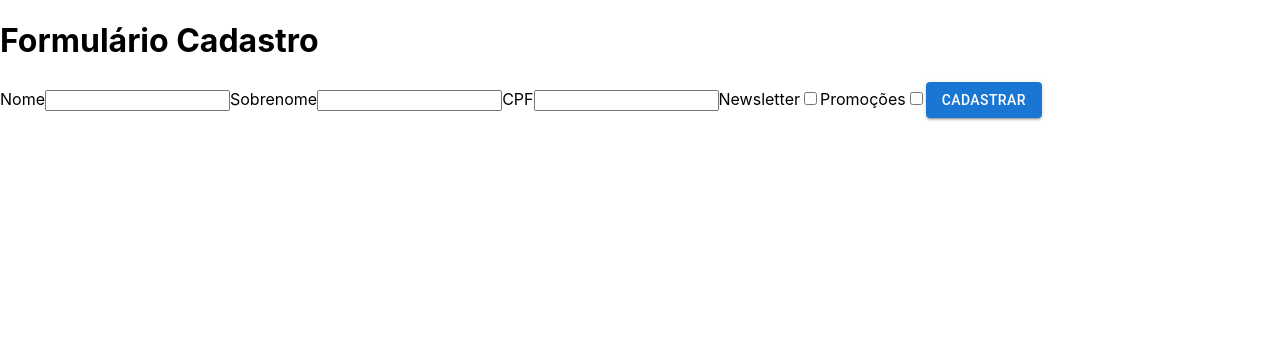
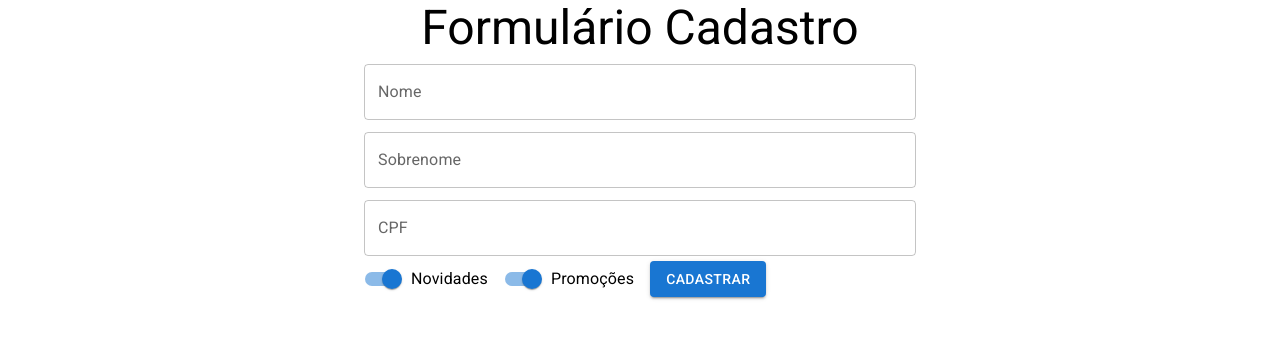
Before and after one commit to murilofregonesi/react-form, a React (Create React App) app: page / in a window 1280 px wide. Shown: the top 338 px of the page. Built offline with nearby package versions, Linux system fonts and the light colour scheme.

Commit message:
feat: mui components on form

```diff
--- a/package.json
+++ b/package.json
@@ -5,6 +5,7 @@
   "dependencies": {
     "@emotion/react": "^11.9.0",
     "@emotion/styled": "^11.8.1",
+    "@fontsource/roboto": "^4.5.5",
     "@mui/material": "^5.6.1",
     "@testing-library/jest-dom": "^5.16.4",
     "@testing-library/react": "^12.1.5",
--- a/src/App.js
+++ b/src/App.js
@@ -1,14 +1,19 @@
 import { Fragment } from 'react';
 import './App.css';
 import RegistrationForm from "./components/RegistrationForm"
+import { Container, Typography } from '@mui/material';
+import '@fontsource/roboto/300.css';
+import '@fontsource/roboto/400.css';
+import '@fontsource/roboto/500.css';
+import '@fontsource/roboto/700.css';
 
 
 function App() {
   return (
-    <Fragment>
-      <h1>Formulário Cadastro</h1>
+    <Container maxWidth="sm">
+      <Typography component="h1" variant="h3" align="center">Formulário Cadastro</Typography>
       <RegistrationForm/>
-    </Fragment>
+    </Container>
   );
 }
 
--- a/src/components/RegistrationForm/RegistrationForm.jsx
+++ b/src/components/RegistrationForm/RegistrationForm.jsx
@@ -1,24 +1,16 @@
 import React from "react";
-import Button from '@mui/material/Button';
+import { TextField, Button, FormControlLabel, Switch } from '@mui/material';
 
 
 function RegistrationForm() {
     return(
         <form>
-            <label>Nome</label>
-            <input type="text" />
+            <TextField id="name" label="Nome" margin="dense" fullWidth />
+            <TextField id="surname" label="Sobrenome" margin="dense" fullWidth />
+            <TextField id="cpf" label="CPF" margin="dense" fullWidth />
 
-            <label>Sobrenome</label>
-            <input type="text" />
-
-            <label>CPF</label>
-            <input type="text" />
-
-            <label>Newsletter</label>
-            <input type="checkbox" />
-
-            <label>Promoções</label>
-            <input type="checkbox" />
+            <FormControlLabel label="Novidades" control={<Switch defaultChecked />} />
+            <FormControlLabel label="Promoções" control={<Switch defaultChecked />} />
 
             <Button variant="contained">Cadastrar</Button>
         </form>
```
Also changed, not shown: 1 other file (tests, documents, lock files or other folders).
